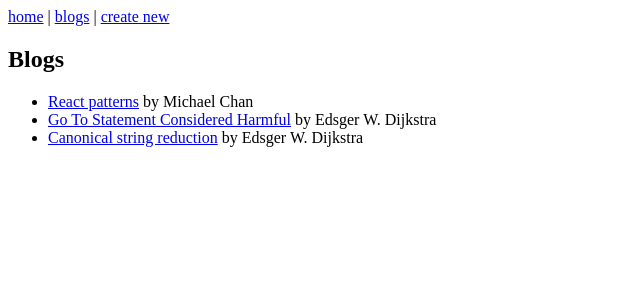
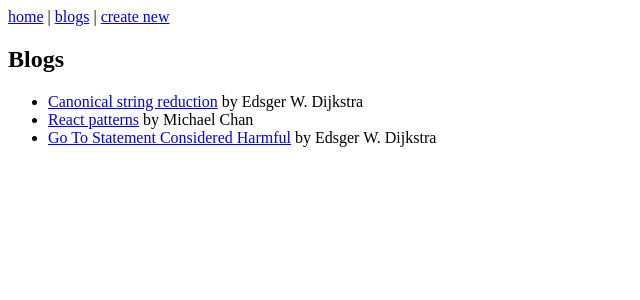
Before and after one commit to taimv2405/full-stack-open-nextjs, a Next.js app: page /blogs in a window 1280 px wide. Shown: the top 300 px of the page, without its empty margins (0-640 px from the left). Built offline with nearby package versions, Linux system fonts and the light colour scheme.

Commit message:
[5] feat: sort blogs by likes descending

```diff
--- a/app/blogs/page.tsx
+++ b/app/blogs/page.tsx
@@ -2,7 +2,7 @@
 import { getBlogs } from '../services/blogs';
 
 const Blogs = () => {
-  const blogs = getBlogs();
+  const blogs = getBlogs().toSorted((a, b) => b.likes - a.likes);
 
   return (
     <div>
```
